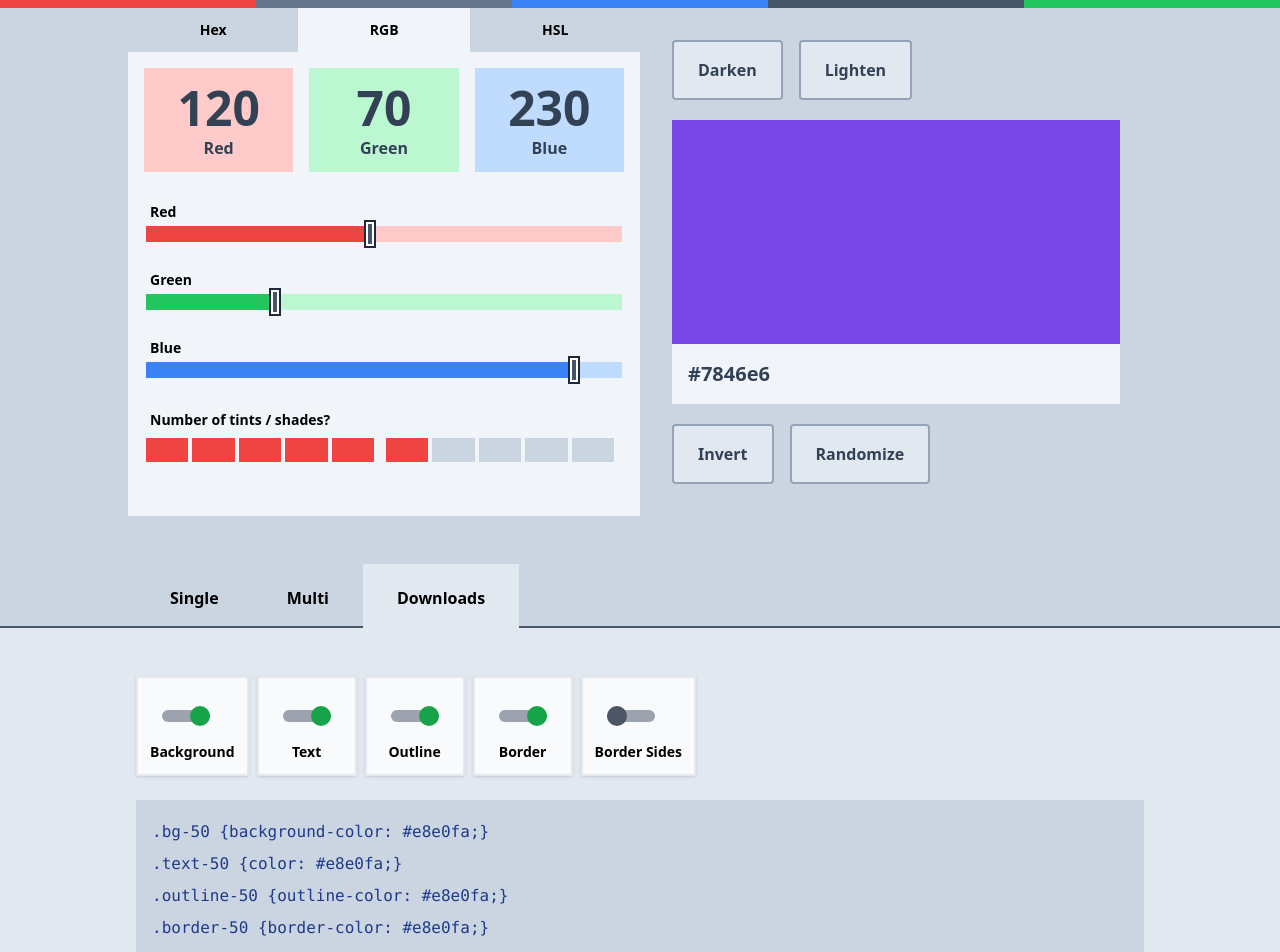
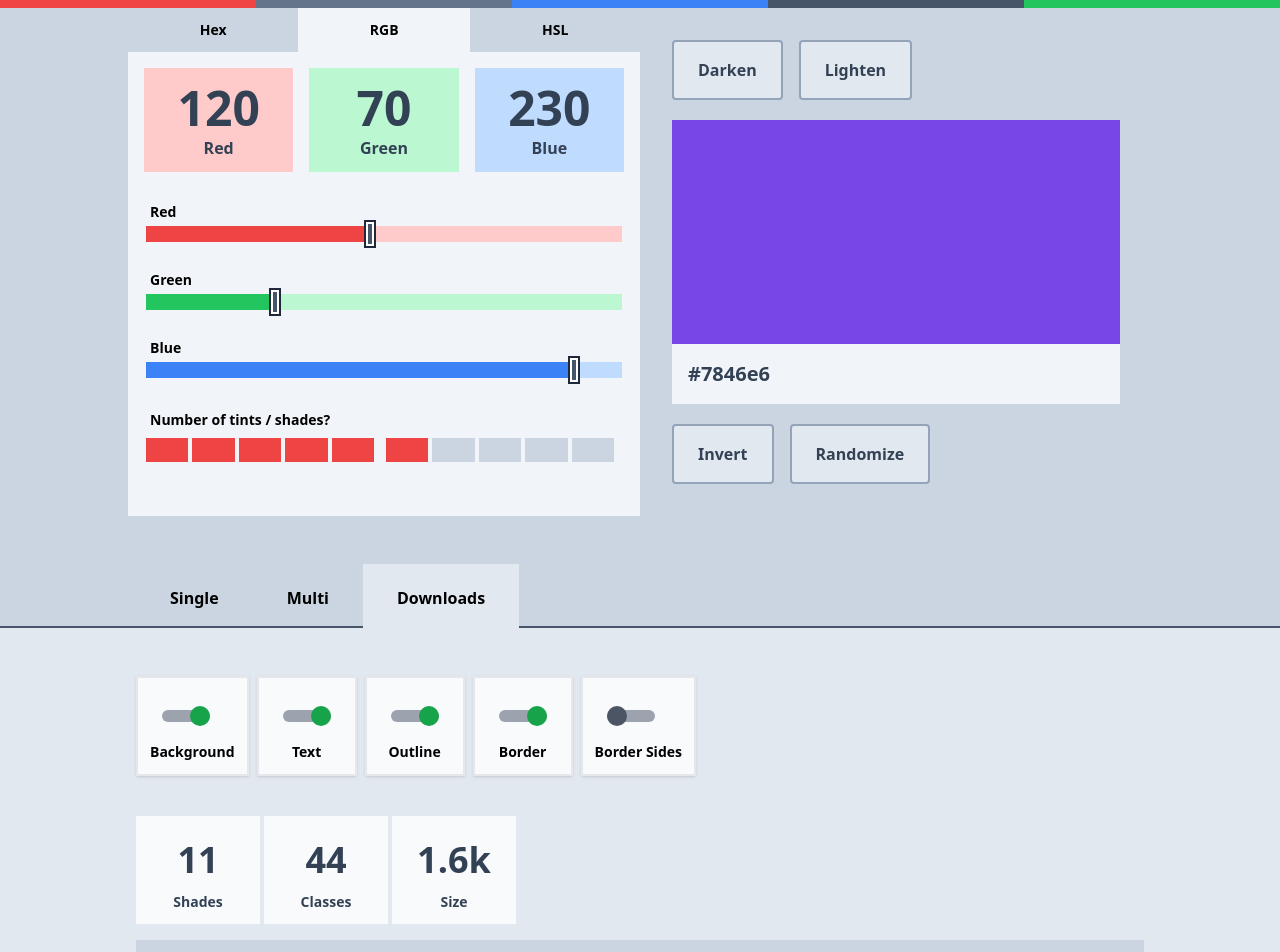
Before and after one commit to reactry/shades, a React (Create React App) app: page / in a window 1280 px wide. Shown: the top 952 px of the page. Built offline with nearby package versions, Linux system fonts and the light colour scheme.

Commit message:
Now displaying output summary * implemented getSummary()

```diff
--- a/src/MainComponent/Output/ColorOutput.js
+++ b/src/MainComponent/Output/ColorOutput.js
@@ -59,7 +59,7 @@ export default function ColorOutput ({
 		} else if (currentTabTitle === "Downloads") {
 			return (
 				<div>
-					<DownloadTab colors={colors} />
+					<DownloadTab colors={colors} n={n} />
 				</div>
 			);
 		}
--- a/src/MainComponent/Output/DownloadTab.js
+++ b/src/MainComponent/Output/DownloadTab.js
@@ -14,14 +14,23 @@ export default function DownloadTab ({
 	const [cssBorder, setCssBorder] = React.useState(true);
 	const [cssBorderSides, setCssBorderSides] = React.useState(false);
 
+	let numberOfClasses = 0;
 	let cssCode = colors.map((v, i) => {
 		let name = v.name;
 		let hex = v.hex;
 		let cssCodeLine = "";
-		if (cssBg) cssCodeLine += `.bg-${name} {background-color: ${hex};}\n`;
-		if (cssFg) cssCodeLine += `.text-${name} {color: ${hex};}\n`;
-		if (cssOutline) cssCodeLine += `.outline-${name} {outline-color: ${hex};}\n`;
-		if (cssBorder) cssCodeLine += `.border-${name} {border-color: ${hex};}\n`;
+		if (cssBg) {
+			cssCodeLine += `.bg-${name} {background-color: ${hex};}\n`; numberOfClasses++;
+		}
+		if (cssFg) {
+			cssCodeLine += `.text-${name} {color: ${hex};}\n`; numberOfClasses++;
+		}
+		if (cssOutline) {
+			cssCodeLine += `.outline-${name} {outline-color: ${hex};}\n`; numberOfClasses++;
+		}
+		if (cssBorder) {
+			cssCodeLine += `.border-${name} {border-color: ${hex};}\n`; numberOfClasses++;
+		}
 		if (cssBorderSides) {
 			cssCodeLine += `.border-b-${name} {border-bottom-color: ${hex};}\n`;
 			cssCodeLine += `.border-l-${name} {border-left-color: ${hex};}\n`;
@@ -30,9 +39,32 @@ export default function DownloadTab ({
 
 			cssCodeLine += `.border-x-${name} {border-left-color: ${hex}; border-right-color: ${hex};}\n`;
 			cssCodeLine += `.border-y-${name} {border-top-color: ${hex}; border-bottom-color: ${hex};}\n`;
+			numberOfClasses += 6;
 		}
 		return cssCodeLine;
 	}).join("\n\n");
+
+	function getSummary () {
+		let boxClass = "px-3 py-3 bg-slate-50 w-24 mr-1 grow";
+		let bigClasses = "text-4xl py-3";
+		let smallClasses = "text-sm";
+		return (
+			<div className="flex font-bold text-slate-700 text-center py-4 max-w-sm">
+				<div className={boxClass}>
+					<div className={bigClasses}>{colors.length}</div>
+					<div className={smallClasses}>Shades</div>
+				</div>
+				<div className={boxClass}>
+					<div className={bigClasses}>{numberOfClasses}</div>
+					<div className={smallClasses}>Classes</div>
+				</div>
+				<div className={boxClass}>
+					<div className={bigClasses}>{(cssCode.length / 1000).toFixed(1)}k</div>
+					<div className={smallClasses}>Size</div>
+				</div>
+			</div>
+		);
+	}
 
 	return (
 		<div className="DownloadTab py-6">
@@ -45,6 +77,7 @@ export default function DownloadTab ({
 				<Toggle title="Border Sides" x={cssBorderSides} setX={setCssBorderSides} />
 			</div>
 			<div>
+				{getSummary()}
 				<div className="px-4 py-4 bg-slate-300 text-blue-900 leading-8 max-h-screen overflow-y-scroll">
 					<pre>{cssCode}</pre>
 				</div>
```
